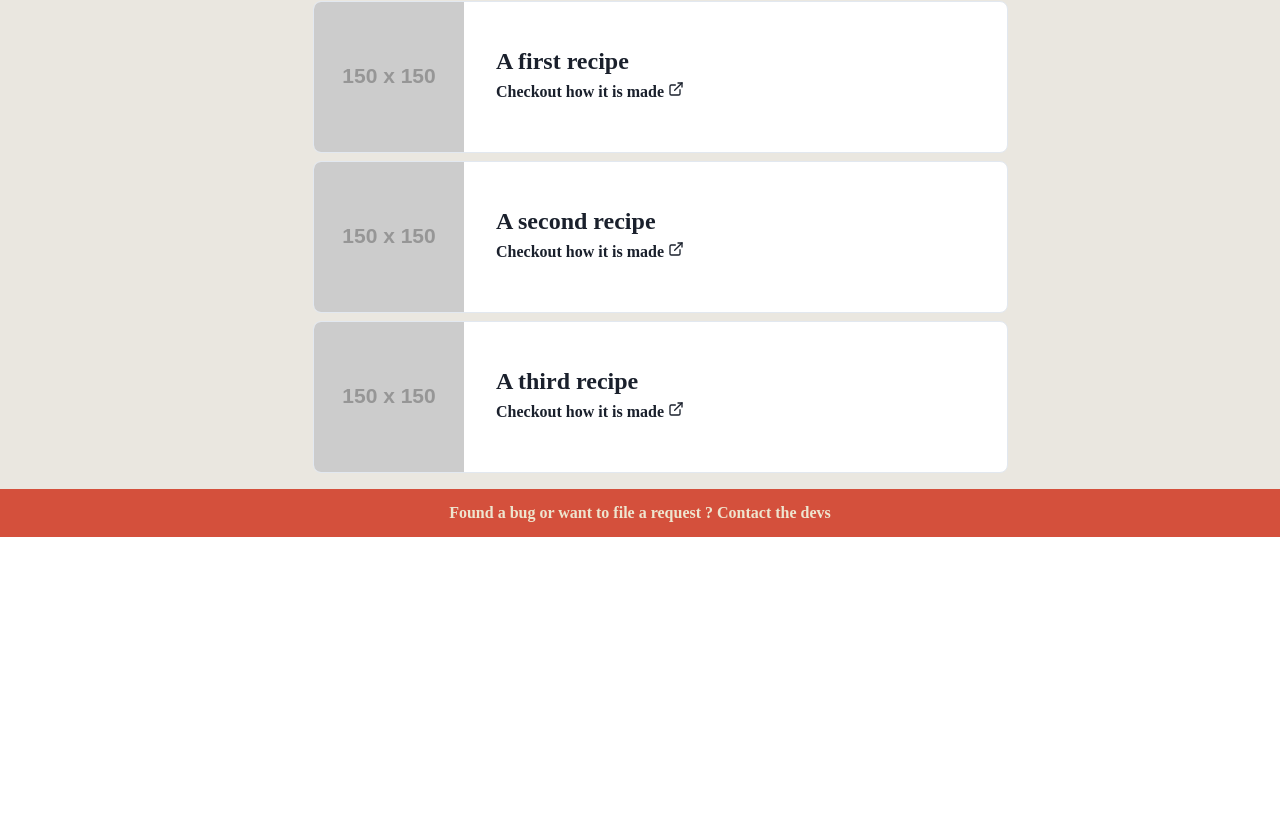
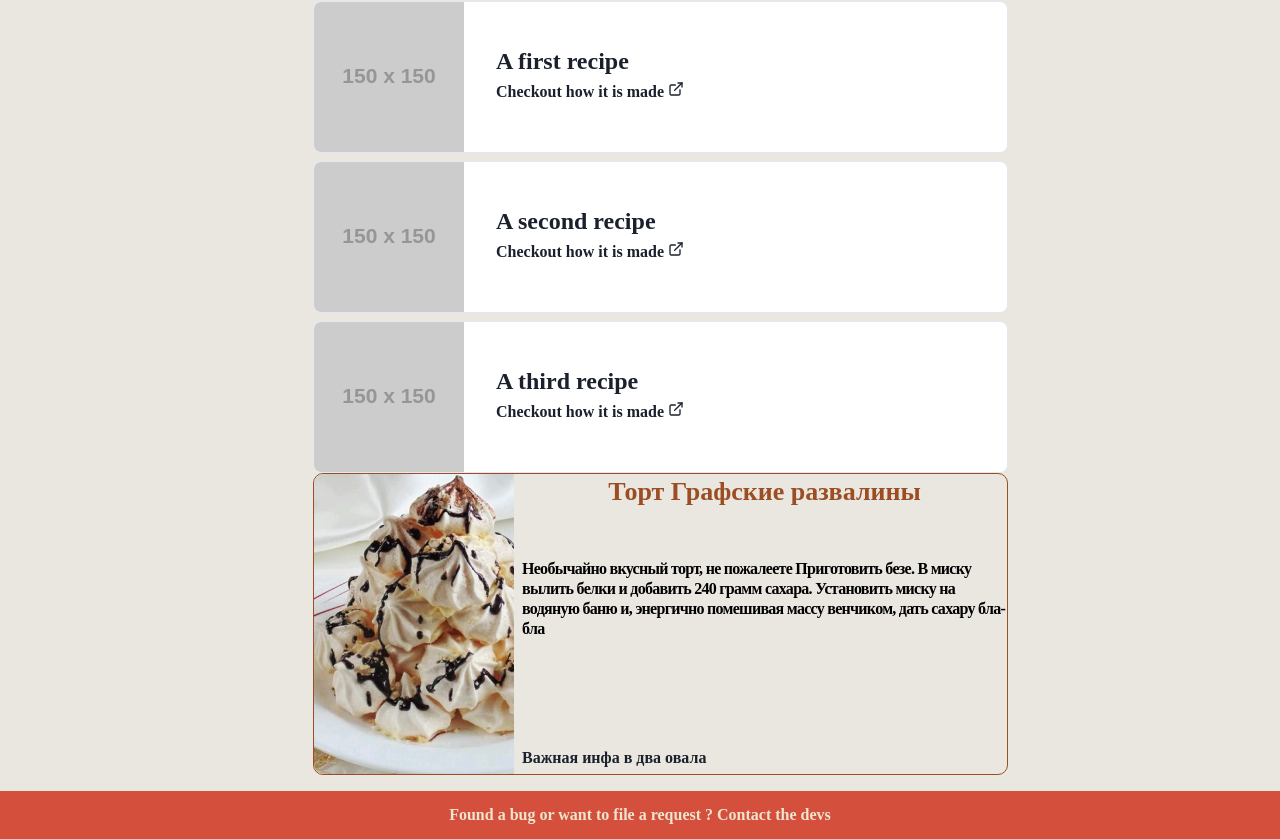
Before and after one commit to fairay/CourseWeb, a React (Create React App) app in the folder front/: page / in a window 1280 px wide. Shown: the part 908-1747 px from the top of the page. Before the commit the page ends 1445 px from the top, so only its background shows below. Built offline with nearby package versions, Linux system fonts and the light colour scheme; a web font is replaced by a local one.

Commit message:
STARTED: recipe card

```diff
--- a/front/src/components/layout/home/menuright/MenuRight.tsx
+++ b/front/src/components/layout/home/menuright/MenuRight.tsx
@@ -3,7 +3,7 @@ import IngredientsForm from "./ingredientsform/IngredientsForm";
 import IngredientsList from "./ingredientslist/IngredientsList";
 import SearchResult from "./searchresult/SearchResult";
 import React from "react";
-
+import Recipe from "./recipe/Recipe";
 interface MenuRightProps {}
 
 const MenuRight: React.FC<MenuRightProps> = (props) => {
@@ -33,6 +33,7 @@ const MenuRight: React.FC<MenuRightProps> = (props) => {
       <Heading color="primary-dark">Results :</Heading>
       <Divider borderColor="primary-dark" orientation="horizontal" mb={2} />
       <SearchResult />
+      <Recipe />
     </Box>
   );
 };
--- /dev/null
+++ b/front/src/components/layout/home/menuright/recipe/Recipe.tsx
@@ -0,0 +1,63 @@
+import {
+    Box,
+    Heading,
+    HStack,
+    Image,
+    Link,
+    Text,
+    VStack,
+  } from "@chakra-ui/react";
+import React, { useState } from "react";
+import Spinner from "../../../../spinner/Spinner";
+import photoRecipe from "../../../../../img/photoRecipe.png";
+
+interface RecipeProps {}
+
+const Recipe: React.FC<RecipeProps> = (props) => {
+    return (
+        <HStack
+        w="100%"
+        borderWidth="1px"
+        borderStyle="solid"
+        borderRadius="10px"
+        borderColor="title"
+        alignItems="stretch"
+        >
+            <Image src={photoRecipe} style={{width: 200,
+                                            height: 300,
+                                            borderTopLeftRadius: 10,
+                                            borderBottomLeftRadius: 10,
+            }}
+            />
+
+            <Box display="flex" justifyContent="space-between" flexDirection="column">
+                <VStack>
+                    <Box w="100%" h="77">
+                        <Text textStyle="subtitle" color="title" align="center">
+                        Торт Графские развалины
+                        </Text>
+                    </Box>
+
+                    <Box>
+                        <Text  textStyle="alt-body" color="text">
+                        Необычайно вкусный торт, не пожалеете Приготовить безе. В миску вылить белки и добавить 240 грамм сахара. Установить миску на водяную баню и, энергично помешивая массу венчиком, дать сахару бла-бла
+                        </Text>
+                    </Box>
+                </VStack>
+
+                <Text>
+                    Важная инфа в два овала
+                </Text>
+            </Box>
+
+
+
+
+
+
+
+        </HStack>
+    )
+}
+
+export default Recipe;
```
Also changed, not shown: front/src/img/photoRecipe.png (added).
